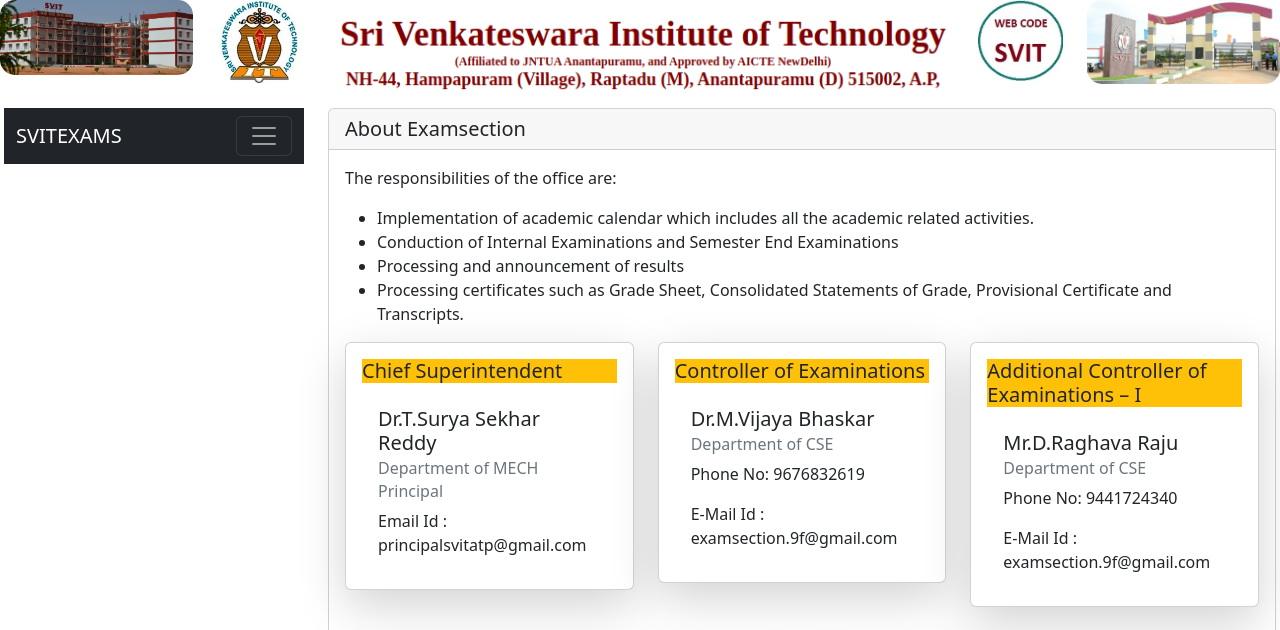
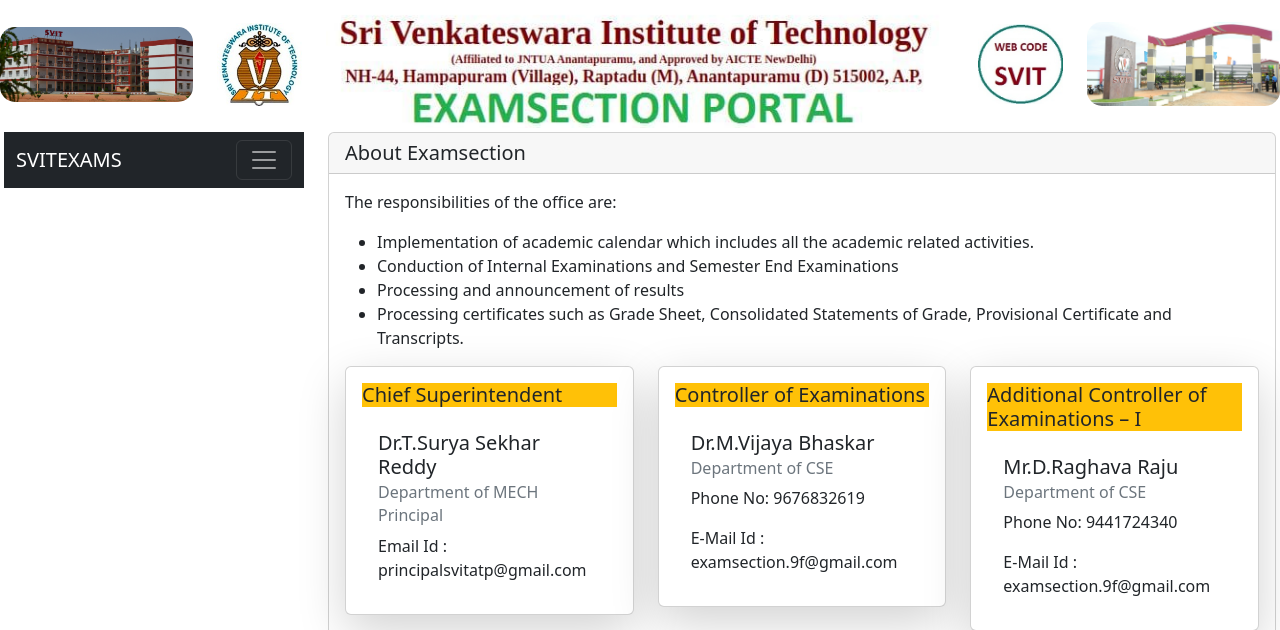
Before and after one commit to shaik1729/svitexams, a Django app: page /about in a window 1280 px wide. Shown: the top 630 px of the page. Run offline with Django 4.2, Linux system fonts and the light colour scheme.

Commit message:
added examsection image

```diff
--- a/templates/base.html
+++ b/templates/base.html
@@ -35,7 +35,7 @@
   </head>
   <body>
     <header>
-      <div class="row d-flex">
+      <div class="row d-flex align-items-center">
         <div class="col-2">
           <img src="{% static 'images/college_front.jpeg' %}" class="img-fluid" alt="">
         </div>
@@ -43,7 +43,7 @@
           <img src="{% static 'images/college_logo.jpg' %}" class="img-fluid" alt="">
         </div>
         <div class="col">
-          <img src="{% static 'images/collage_name.png' %}" class="img-fluid" alt="college details" srcset="" style="width: inherit;">
+          <img src="{% static 'images/college_name.jpeg' %}" class="img-fluid" alt="college details" srcset="" style="width: inherit;">
         </div>
         <div class="col-1 hidden_mobile">
           <img src="{% static 'images/college_code.jpg' %}" class="img-fluid" alt="">
```
Also changed, not shown: static/images/college_name.jpeg (added).
